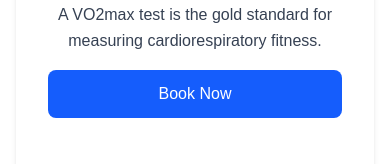
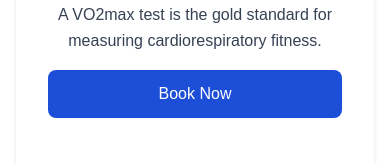
Before and after one commit to SantinoGiordano/NextjsExphys, a Next.js app in the folder atp-exphys/: page / in a window 390 px wide. Shown: the part 4348-4512 px from the top of the page. Built offline with nearby package versions, Linux system fonts and the light colour scheme; grey boxes are pictures that could not be loaded.

Commit message:
mobile fixes to get the buttons to work

```diff
--- a/atp-exphys/components/Offers.tsx
+++ b/atp-exphys/components/Offers.tsx
@@ -37,7 +37,7 @@ export function Offers() {
         </div>
 
         {/* Offers Section */}
-        <div className="w-full lg:w-1/2 bg-white dark:bg-gray-800 p-8 sm:p-12 overflow-y-auto rounded-lg shadow-md">
+        <div className="w-full lg:w-1/2 bg-white dark:bg-gray-800 p-8 sm:p-12 overflow-hidden rounded-lg shadow-md">
           <div className="space-y-12">
             {[{
               title: "VO2 Max",
@@ -70,6 +70,12 @@ export function Offers() {
                   <button
                     onClick={offer.onClick}
                     className="bg-blue-600 dark:bg-blue-500 text-white px-6 py-3 rounded-lg hover:bg-blue-700 dark:hover:bg-blue-600 transition w-full sm:w-auto"
+                    style={{
+                      backgroundColor: '#1D4ED8', // Ensure background is blue
+                      color: '#ffffff',           // Ensure text is white
+                      padding: '12px',            // Increase padding on mobile
+                      fontSize: '16px',           // Increase font size for readability
+                    }}
                   >
                     Book Now
                   </button>
```
